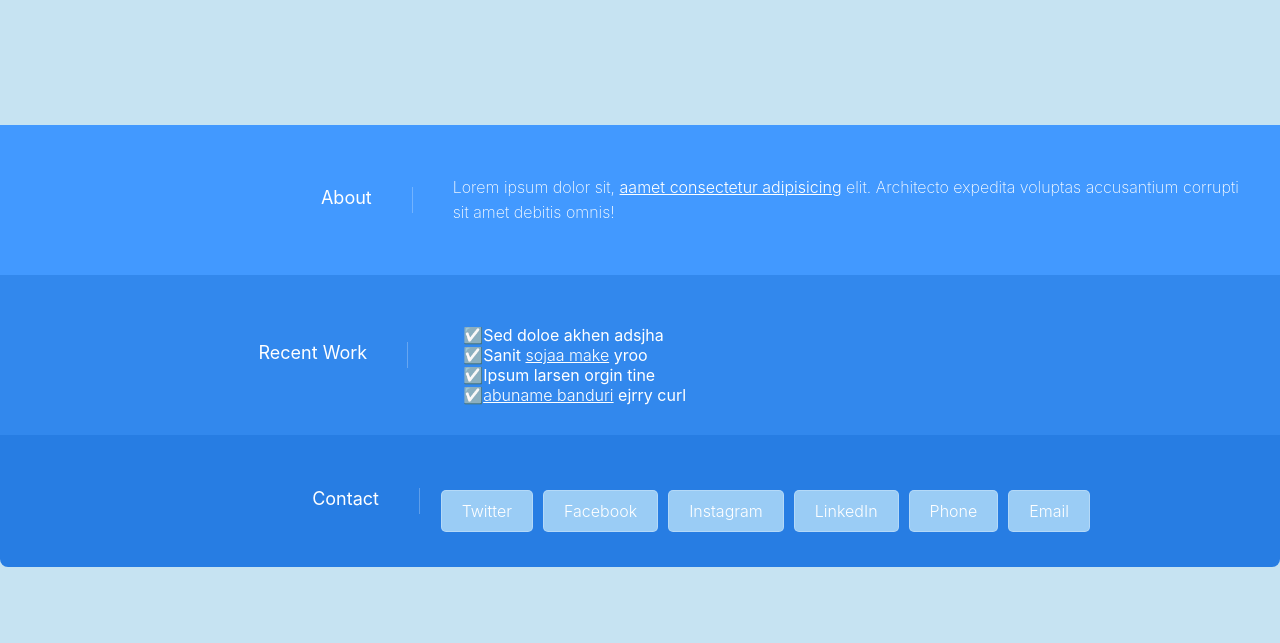
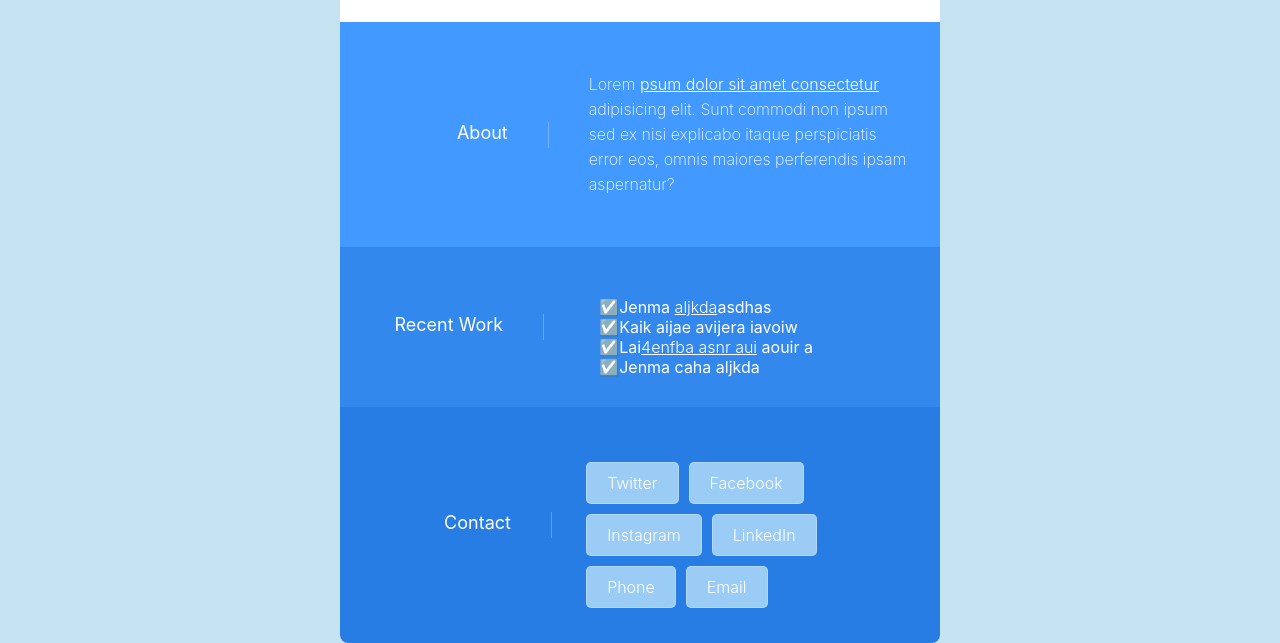
Before and after one commit to FernandoDLT/MyNewResme, a plain HTML site: page index.html in a window 1280 px wide. Shown: the part 383-1026 px from the top of the page. Before the commit the page ends 950 px from the top, so only its background shows below. Drawn offline with Linux system fonts and the light colour scheme.

Commit message:
update
updated margin errors

```diff
--- a/index.html
+++ b/index.html
@@ -10,36 +10,33 @@
 <body>
     <div class="card">
         <div class="section">
-        <img src="fercho (2).jpg" alt="">
-        <h1>Fernando De La Torre</h1>
-        <h4>Playa From The Himalaya</h4>
+            <img src="fercho (2).jpg">
+            <h1>Fernando de la Torre</h1>
+            <h4>Playa From The Himalaya</h4>
         </div>
-        </div>
-            <div class="section">
+        <div class="section">
             <h5>About</h5>
-            <p>Lorem ipsum dolor sit, <span>aamet consectetur
-               adipisicing</span> elit. Architecto expedita voluptas
-               accusantium corrupti sit amet debitis omnis!
-            </p>
+            <p>Lorem <span>psum dolor sit amet consectetur</span> adipisicing elit. Sunt commodi non ipsum sed ex nisi explicabo itaque perspiciatis error eos, omnis maiores perferendis ipsam aspernatur?</p>
         </div>
         <div class="section">
             <h5>Recent Work</h5>
-            <ul>
-                <li>Sed doloe akhen adsjha</li>
-                <li>Sanit <span>sojaa make</span> yroo</li>
-                <li>Ipsum larsen orgin tine</li>
-                <li><span>abuname banduri</span> ejrry curl</li>
-            </ul>
+        <ul>
+            <li>Jenma <span> aljkda</span>asdhas
+            </li>
+            <li>Kaik aijae avijera iavoiw</li>
+            <li>Lai<span>4enfba asnr aui</span> aouir a</li>
+            <li>Jenma caha aljkda</li>
+        </ul>
         </div>
         <div class="section">
             <h5>Contact</h5>
             <div class="all-social">
-                <div class="social">Twitter</div>
-                <div class="social">Facebook</div>
-                <div class="social">Instagram</div>
-                <div class="social">LinkedIn</div>
-                <div class="social">Phone</div>
-                <div class="social">Email</div>
+                <div class="social"><a href="#">Twitter</a></div>
+                <div class="social"><a href="#">Facebook</a></div>
+                <div class="social"><a href="#">Instagram</a></div>
+                <div class="social"><a href="#">LinkedIn</a></div>
+                <div class="social"><a href="#">Phone</a></div>
+                <div class="social"><a href="#">Email</a></div>
             </div>
         </div>
     </div>
```
Also changed, not shown: style.css (line endings or trailing spaces).
